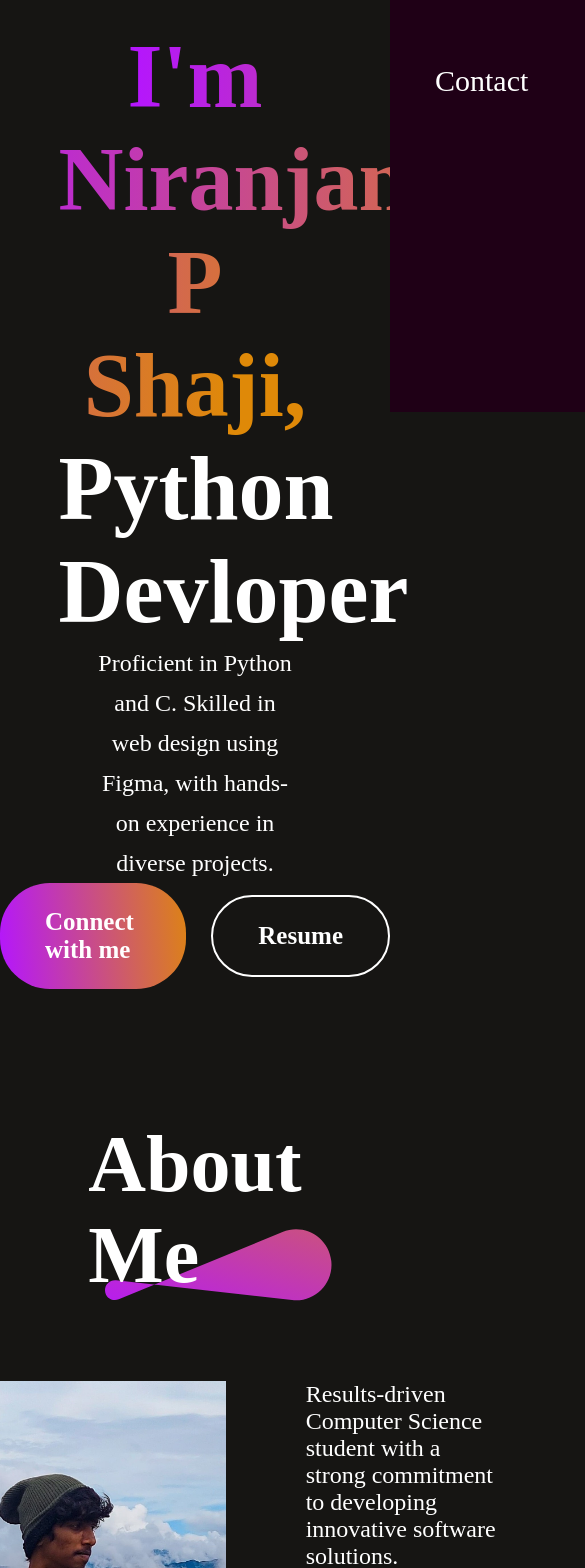
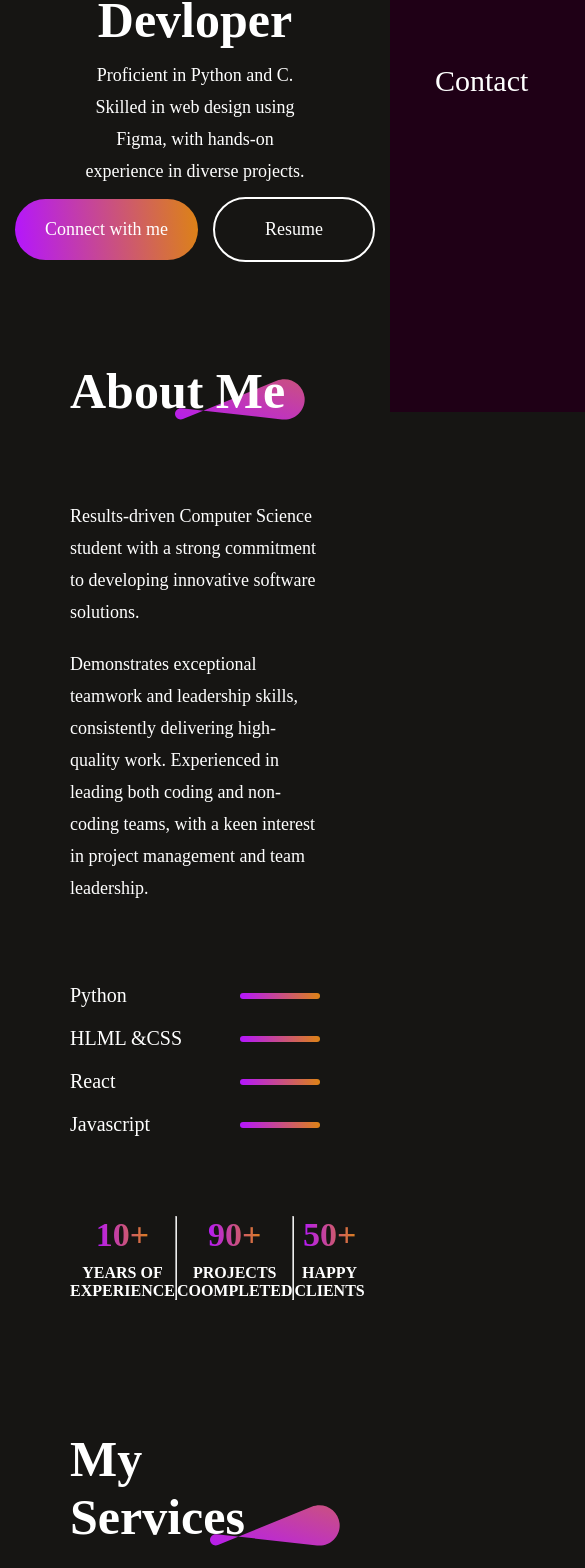
Before and after one commit to nir-anjan/My_Portfolio, a React (Vite) app: page / in a window 390 px wide. Shown: the part 432-2000 px from the top of the page, 585 px wide, since content can reach past the window. Built offline with nearby package versions, Linux system fonts and the light colour scheme.

Commit message:
responsive complete

```diff
--- a/src/Components/About/About.css
+++ b/src/Components/About/About.css
@@ -130,3 +130,66 @@
     transform: scale(1.12);
     transition: 0.5s;
 }
+
+
+@media(max-width:768px){
+    .about{
+        gap: 80px;
+        margin: 50px 70px;
+        align-items: start;
+    }
+    .about-title h1{
+        font-size: 50px;
+        padding: 0;
+
+    }
+
+    .about-title img{
+        width: 130px;
+        right: -20px;
+
+    }
+
+    .about-section{
+        flex-direction: column;
+    }
+    .about-left{
+        display: none;
+    }
+
+    .about-para {
+        font-size: 18px;
+        line-height: 32px ;
+
+    }
+    .about-skill{
+        gap: 20px;
+        align-items: center;
+
+    }
+    .about-skill p{
+        font-size: 20px;
+
+    }
+
+    .about-skill hr{
+        height: 6px;
+    }
+    .about-achivements{
+        justify-content: space-between;
+    }
+
+    .about-achivement{
+        gap: 10px;
+    }
+    .about-achivement h1{
+        font-size: 34px;
+        font-weight: 700px;
+    }
+
+    .about-achivement p{
+        text-align: center;
+        font-size: 16px;
+    }
+
+}
--- a/src/Components/About/About.jsx
+++ b/src/Components/About/About.jsx
@@ -48,6 +48,7 @@ const About = () => {
             <h1>90+</h1>
             <p>PROJECTS COOMPLETED</p>
         </div>
+        <hr />
         <div className="about-achivement">
             <h1>50+</h1>
             <p>HAPPY CLIENTS</p>
--- a/src/Components/Contact/Contact.css
+++ b/src/Components/Contact/Contact.css
@@ -4,7 +4,7 @@
     align-items: center;
     justify-content: center;
     gap: 80px;
-    margin: 80px 170px;
+    margin: 80px 80px;
 }
 
 .contact-title{
@@ -27,13 +27,18 @@
 .contact-section{
 
     display: flex;
-    gap: 150px;
+    justify-content: center;
+    flex:1;
+    gap:4rem;
+    width: 100%;
 }
 
 .contact-left{
     display: flex;
     gap: 30px;
     flex-direction: column;
+    /* flex:1; */
+    width:30vw;
 
 }
 .contact-left h1{
@@ -46,7 +51,7 @@
 }
 
 .contact-left p{
-    max-width: 150px;
+    /* max-width: 150px; */
     color: #D8D8D8;
     font-size: 20px;
     line-height: 35px;
@@ -71,10 +76,13 @@
 
 .contact-right{
     display: flex;
+
     flex-direction: column;
-    align-items: start;
+    /* align-items:end; */
     gap: 30px;
+    /* flex:1; */
 
+    width: max-content;
 }
 .contact-right label{
     color: #D8D8D8;
@@ -116,6 +124,7 @@
     padding: 20px 60px;
     margin-bottom:50px ;
     cursor: pointer;
+    width: 15rem;
     transition: 0.3s;
 }
 
@@ -123,3 +132,58 @@
     transform: scale(1.1);
     transition: 0.3s;
 }
+
+@media(max-width:768px){
+    .about{
+        gap: 80px;
+        margin: 50px 70px;
+        align-items: start;
+    }
+    .about-title h1{
+        font-size: 50px;
+        padding: 0;
+        font-weight: 600;
+
+    }
+    .contact-title img{
+        width: 130px;
+        right: -20px;
+    }
+    .contact-section{
+        flex-direction: column;
+
+    }
+    .contact-left h1{
+        font-size: 54px;
+
+    }
+    .contact-left p{
+        font-size:  18px;
+    }
+    .contact-detail{
+        gap: 20px;
+    }
+    .contact-detail img{
+        width: 25px;
+    }
+
+    .contact-right label{
+        font-size: 20px;
+    }
+
+    .contact-right input{
+        width: 100%;
+        font-size: 20px;
+    }
+
+    .contact-right textarea{
+        width: 95%;
+        font-size: 20%;
+    }
+
+    .contact-submit{
+        font-size: 20px;
+        padding: 15px 40px;
+    }
+
+}
--- a/src/Components/Footer/Footer.css
+++ b/src/Components/Footer/Footer.css
@@ -71,3 +71,23 @@
     transform: scale(1.1);
     transition: 0.3s;
 }
+
+
+
+@media(max-width:768px){
+    .footer{
+        gap: 80px;
+        margin: 50px 70px;
+
+    }
+    .footer-top{
+        flex-direction: column;
+        gap: 50px;
+    }
+
+    .footer-bottom{
+        display: flex;
+        flex-direction: column-reverse;
+        margin-bottom: 50px;
+    }
+}
--- a/src/Components/Hero/Hero.css
+++ b/src/Components/Hero/Hero.css
@@ -70,3 +70,45 @@
 .hero-resume:hover{
     border-color: #B415FF ;
 }
+
+@media(max-width:768px){
+    .profile{
+        margin: auto;
+    }
+
+    .hero h1{
+        margin-top: 50px;
+        width: 90%;
+        font-size: 50px;
+    }
+
+    .hero p{
+        width: 60%;
+        font-size: 18px;
+        line-height: 32px;
+        margin: 10px 0px;
+
+    }
+
+    .hero-action{
+        gap: 15px;
+        font-size: 18px;
+        font-weight: 500;
+        margin-bottom: 50px;
+    }
+
+    .hero-connect{
+        padding: 20px 30px;
+        border-radius: 40px;
+
+    }
+
+    .hero-resume{
+        padding: 20px 50px;
+        border-radius: 40px;
+
+    }
+
+
+
+}
--- a/src/Components/MyWork/MyWork.css
+++ b/src/Components/MyWork/MyWork.css
@@ -67,3 +67,46 @@
     gap: 30px;
     transition:0.6s;
 }
+
+@media(max-width:768px){
+    .mywork{
+        gap: 50px;
+        margin: 50px 70px;
+        align-items: start;
+    }
+    .mywork-title h1{
+        font-size: 50px;
+        padding: 0;
+
+    }
+    .services-title h1{
+        font-size: 50px;
+        padding: 0;
+        font-weight: 600;
+
+    }
+
+    .mywork-title img{
+        width: 130px;
+        margin-right:-20px ;
+    }
+
+    .mywork-container{
+        grid-template-columns: 1fr 1fr;
+        gap: 30px;
+
+    }
+
+    .mywork-container img{
+        width: 100%;
+        height: 100%;
+
+    }
+    .mywork-showmore{
+        padding: 20px 40px;
+        font-size: 18px;
+        margin: 50px auto;
+        cursor: pointer;
+    }
+
+}
--- a/src/Components/Services/Services.css
+++ b/src/Components/Services/Services.css
@@ -84,3 +84,50 @@
     transform: scale(1.05);
     transition: 0.4s;
 }
+
+
+@media(max-width:768px){
+    .services{
+        gap: 70px;
+        margin: 20px 70px;
+        align-items: start;
+    }
+    .services-title h1{
+        font-size: 50px;
+        padding: 0;
+
+    }
+
+    .services-title img{
+        width: 130px;
+        margin-right:-20px ;
+    }
+
+    .services-format{
+        gap: 20px;
+        padding: 32px;
+    }
+
+    .services-format h2{
+        font-size: 28px;
+
+    }
+
+    .services-format p{
+        font-size: 18px;
+        line-height: 32px;
+        max-width: 300px;
+    }
+
+    .services-readmore img{
+        width: 20px;
+    }
+
+    .services-container{
+        grid-template-columns: 1fr 1fr;
+        gap: 30px;
+
+    }
+
+
+}
```
